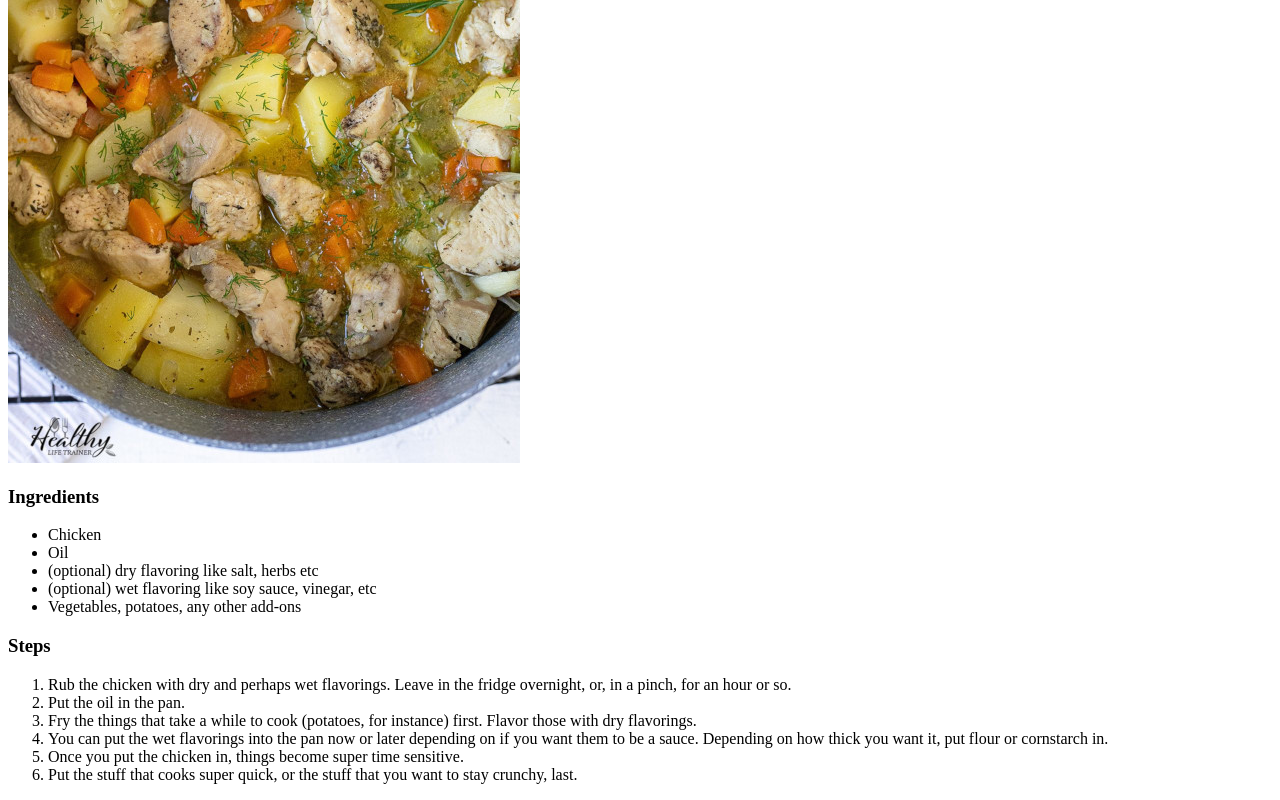
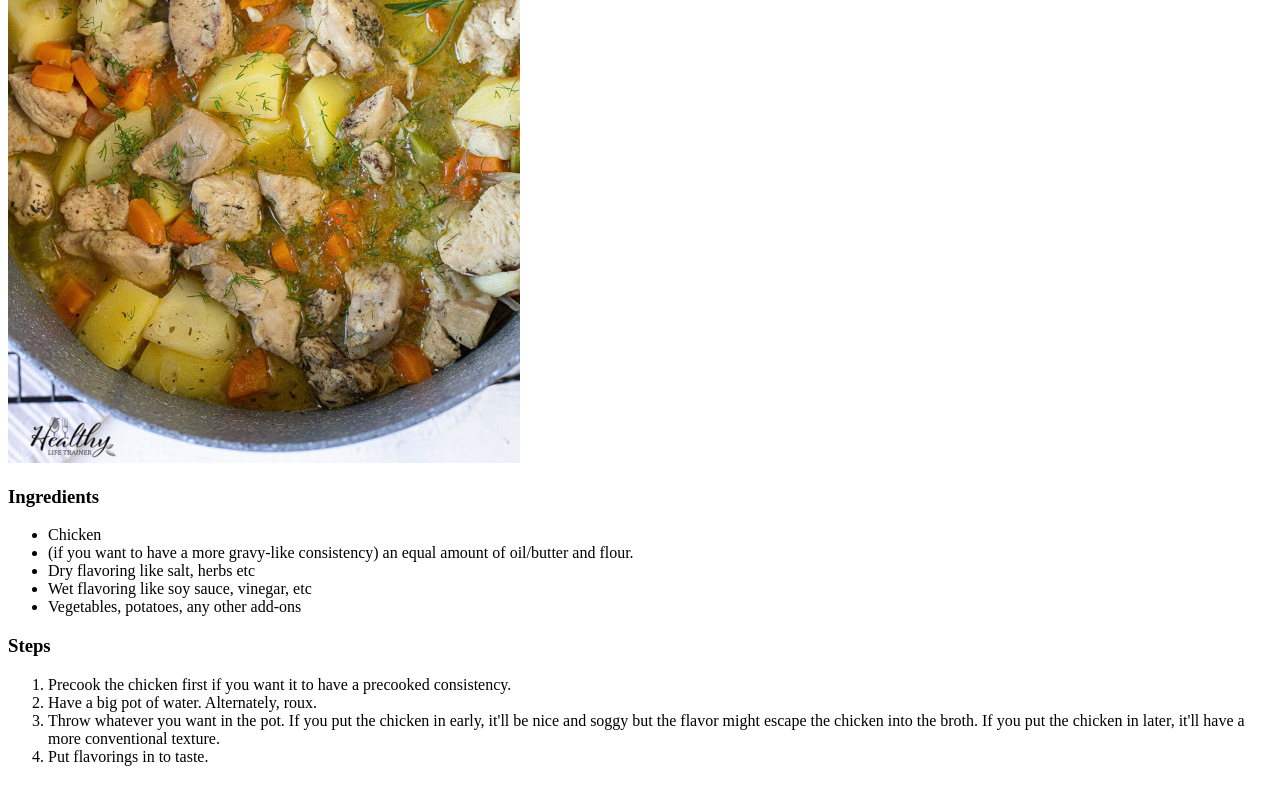
Before and after one commit to OwlHerring/odin-recipes, a plain HTML site: page recipes/recipe_2.html in a window 1280 px wide. Shown: the part 440-1240 px from the top of the page. Drawn offline with Linux system fonts and the light colour scheme.

Commit message:
Write content for stew and sashimi.

```diff
--- a/recipes/recipe_2.html
+++ b/recipes/recipe_2.html
@@ -12,19 +12,17 @@
         <h3>Ingredients</h3>
         <ul>
             <li>Chicken</li>
-            <li>Oil</li>
-            <li>(optional) dry flavoring like salt, herbs etc</li>
-            <li>(optional) wet flavoring like soy sauce, vinegar, etc</li>
+            <li>(if you want to have a more gravy-like consistency) an equal amount of oil/butter and flour.</li>
+            <li>Dry flavoring like salt, herbs etc</li>
+            <li>Wet flavoring like soy sauce, vinegar, etc</li>
             <li>Vegetables, potatoes, any other add-ons</li>
         </ul>
         <h3>Steps</h3>
         <ol>
-            <li>Rub the chicken with dry and perhaps wet flavorings. Leave in the fridge overnight, or, in a pinch, for an hour or so.</li>
-            <li>Put the oil in the pan.</li>
-            <li>Fry the things that take a while to cook (potatoes, for instance) first. Flavor those with dry flavorings.</li>
-            <li>You can put the wet flavorings into the pan now or later depending on if you want them to be a sauce. Depending on how thick you want it, put flour or cornstarch in.</li>
-            <li>Once you put the chicken in, things become super time sensitive.</li>
-            <li>Put the stuff that cooks super quick, or the stuff that you want to stay crunchy, last.</li>
+            <li>Precook the chicken first if you want it to have a precooked consistency.</li>
+            <li>Have a big pot of water. Alternately, roux.</li>
+            <li>Throw whatever you want in the pot. If you put the chicken in early, it'll be nice and soggy but the flavor might escape the chicken into the broth. If you put the chicken in later, it'll have a more conventional texture.</li>
+            <li>Put flavorings in to taste.</li>
         </ol>
     </body>
 </html>
```
Also changed, not shown: recipes/recipe_3.html (+8 -2 lines).
